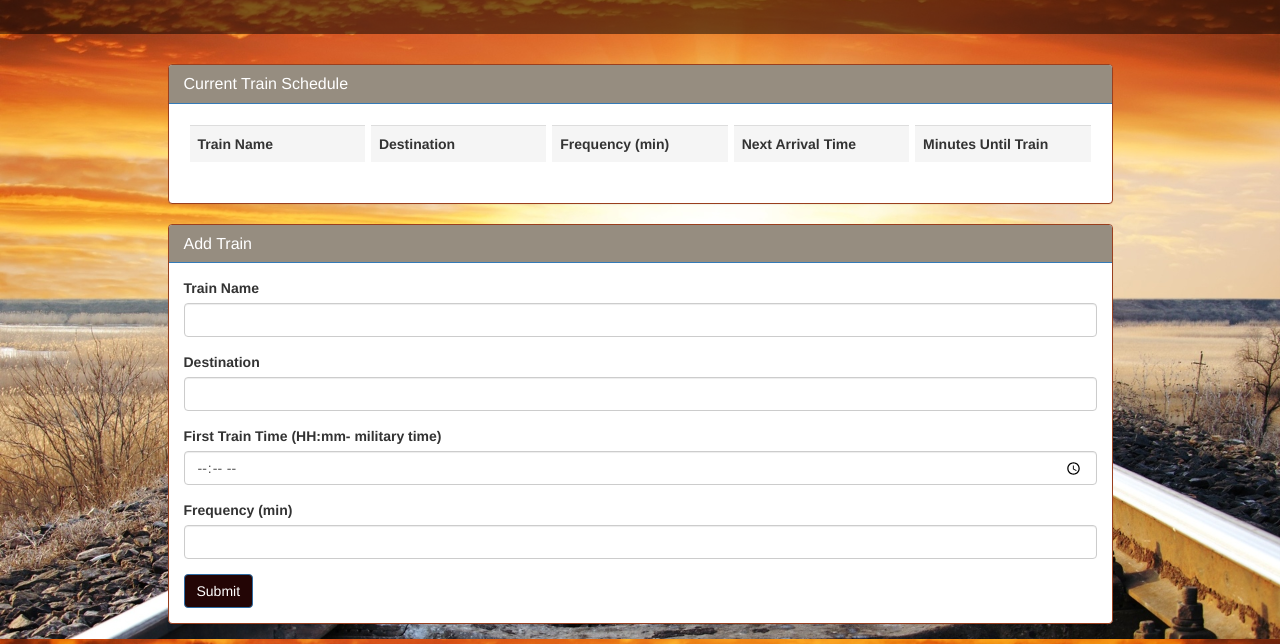
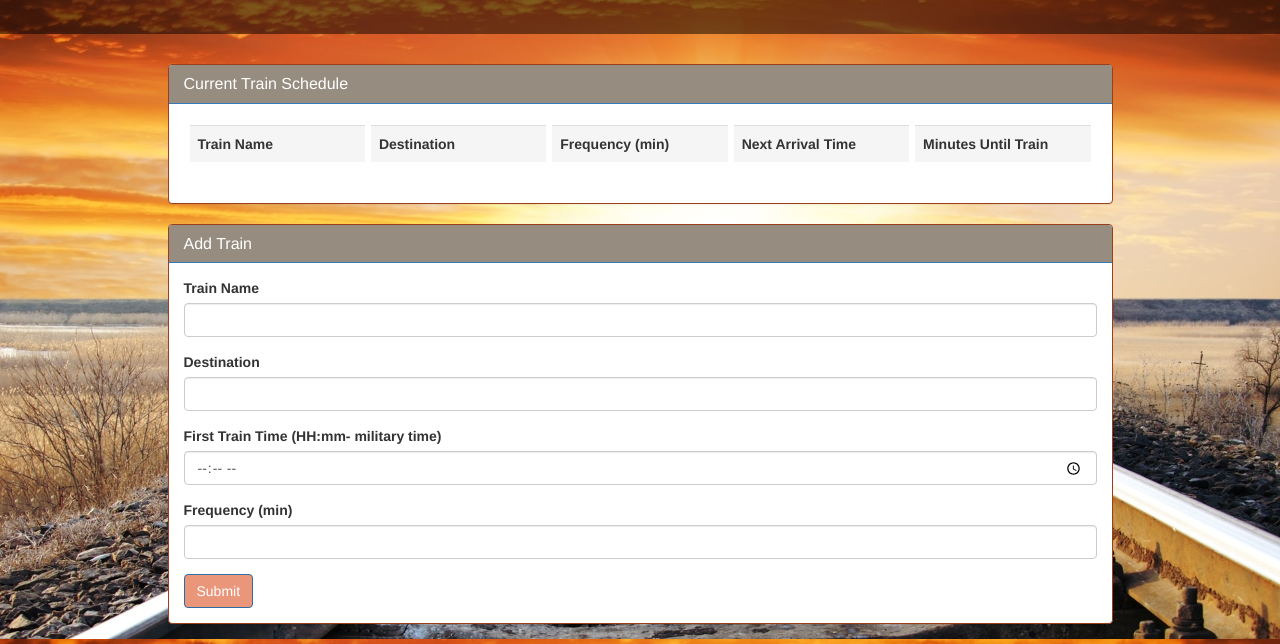
Before and after one commit to phatyou/train-homework, a plain HTML site: page index.html in a window 1280 px wide. Shown: the part 161-805 px from the top of the page. Drawn offline with nearby package versions, Linux system fonts and the light colour scheme; no server answers.

Commit message:
Update trstyle.css

```diff
--- a/assets/style/trstyle.css
+++ b/assets/style/trstyle.css
@@ -31,5 +31,5 @@ table{
 }
 
 .btn-primary{
-    background-color: #230505;
+    background-color: darksalmon;
 }
```
